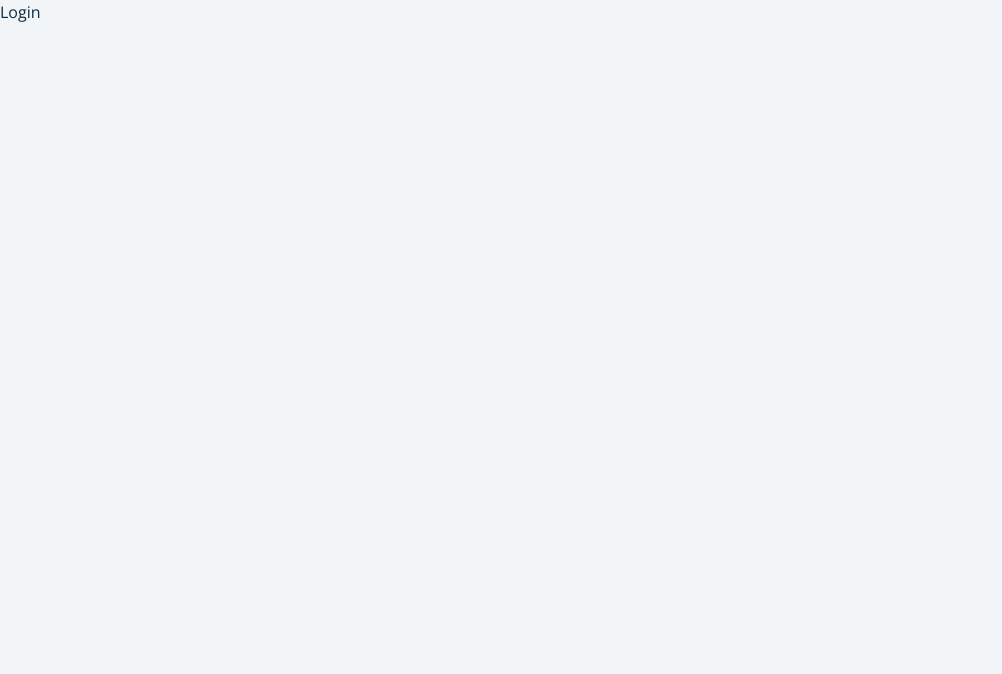
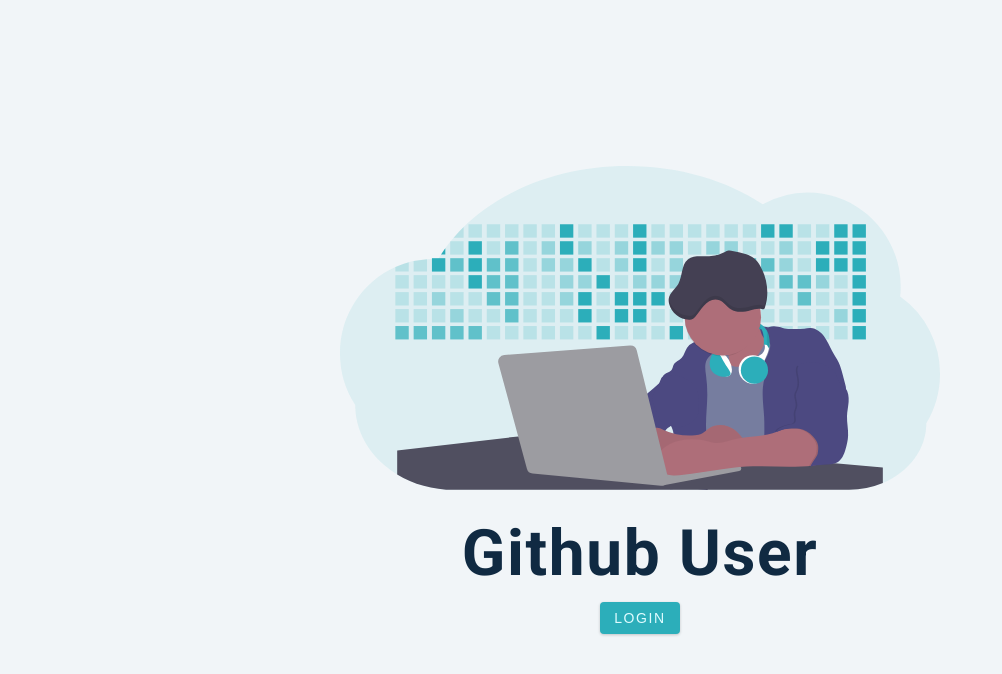
Before and after one commit to NgTuanLoc/Github-Search-Users, a React (Create React App) app: page /login in a window 1280 px wide. Shown: the top 674 px of the page, without its empty margins (0-1002 px from the left). Built offline with nearby package versions, Linux system fonts and the light colour scheme.

Commit message:
add Login Page

```diff
--- a/src/pages/Login.js
+++ b/src/pages/Login.js
@@ -1,8 +1,37 @@
+import styled from 'styled-components';
+import LoginImage from '../images/login-img.svg';
 
 const Login = () => {
-  return (
-    <div>Login</div>
-  )
-}
+	return (
+		<Container>
+			<div className='container'>
+				<img src={LoginImage} alt='Login' />
+				<h1>Github User</h1>
+				<button className='btn' type='button'>
+					Login
+				</button>
+			</div>
+		</Container>
+	);
+};
 
-export default Login
+const Container = styled.section`
+	min-height: 100vh;
+	place-items: center;
+	display: grid;
+
+	.container {
+		width: 90vw;
+		max-width: 600px;
+		text-align: center;
+	}
+
+	img {
+		margin-bottom: 2rem;
+	}
+	h1 {
+		margin-bottom: 1rem;
+	}
+`;
+
+export default Login;
```
Also changed, not shown: 1 other file (tests, documents, lock files or other folders).
